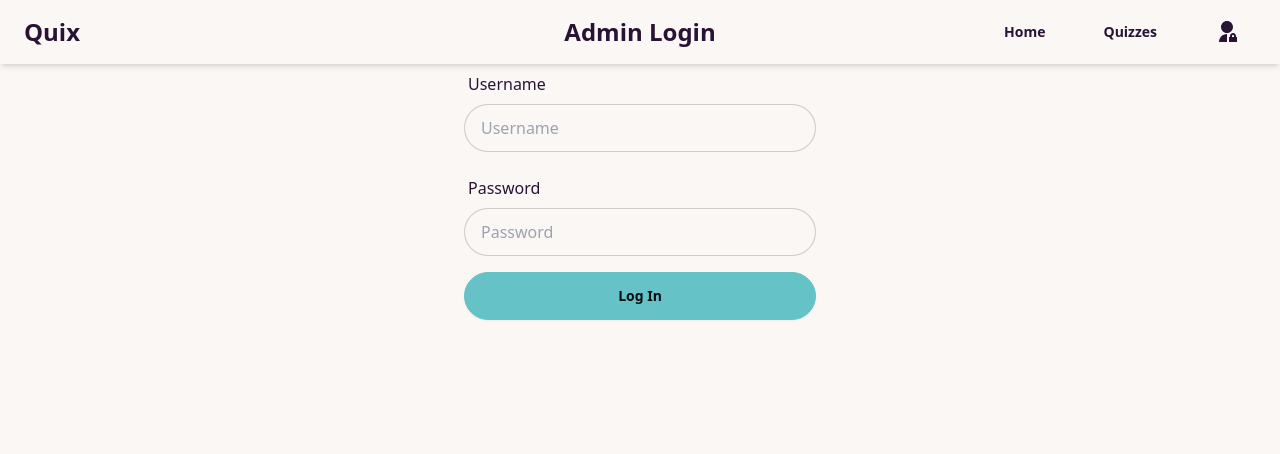
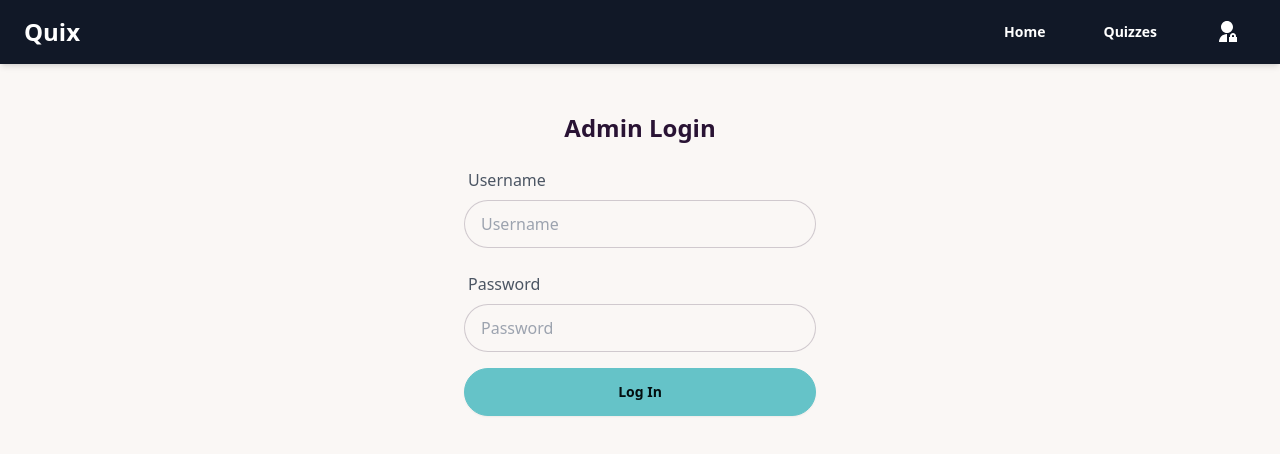
Before and after one commit to NoelPerland/quiz_project, a Next.js app: page /admin in a window 1280 px wide. Shown: the top 454 px of the page. Built offline with nearby package versions, Linux system fonts and the light colour scheme.

Commit message:
the  labels, inputs, and button feel more polished and interactive. Changed UI on the header (Navbar) to dark.

```diff
--- a/pages/Navbar.js
+++ b/pages/Navbar.js
@@ -2,18 +2,21 @@ import { RiAdminFill } from "react-icons/ri";
 
 export default function Navbar() {
   return (
-    <nav className="navbar  shadow-md fixed top-0 left-0 right-0 px-6">
+    <nav className="navbar bg-gray-900 text-white shadow-md fixed top-0 left-0 right-0 px-6">
       <div className="navbar-start">
         <h2 className="text-2xl font-bold">Quix</h2>
       </div>
       <div className="navbar-end space-x-6">
-        <a href="/" className="btn btn-ghost">
+        <a href="/" className="btn btn-ghost text-white hover:bg-gray-700">
           Home
         </a>
-        <a href="/quiz" className="btn btn-ghost">
+        <a href="/quiz" className="btn btn-ghost text-white hover:bg-gray-700">
           Quizzes
         </a>
-        <a href="/admin" className="btn btn-ghost flex items-center">
+        <a
+          href="/admin"
+          className="btn btn-ghost flex items-center text-white hover:bg-gray-700"
+        >
           <RiAdminFill className="w-6 h-6" />
         </a>
       </div>
--- a/pages/admin.js
+++ b/pages/admin.js
@@ -79,30 +79,36 @@ export default function AdminPage() {
 
   if (!loggedIn) {
     return (
-      <div className="mx-auto max-w-sm p-4">
+      <div className="mx-auto max-w-sm p-4 py-28">
         <h2 className="text-2xl font-bold mb-4 text-center">Admin Login</h2>
+
         <div className="form-control mb-4">
-          <label className="label">Username</label>
+          <label className="label text-gray-600 font-medium">Username</label>
           <input
             type="text"
             value={username}
             onChange={(e) => setUsername(e.target.value)}
-            className="input input-bordered"
+            className="input input-bordered focus:ring focus:ring-primary focus:outline-none transition duration-200"
             placeholder="Username"
           />
         </div>
+
         <div className="form-control mb-4">
-          <label className="label">Password</label>
+          <label className="label text-gray-600 font-medium">Password</label>
           <input
             type="password"
             value={password}
             onChange={(e) => setPassword(e.target.value)}
-            className="input input-bordered"
+            className="input input-bordered focus:ring focus:ring-primary focus:outline-none transition duration-200"
             placeholder="Password"
             onKeyDown={keyDown}
           />
         </div>
-        <button onClick={handleLogin} className="btn btn-primary w-full">
+
+        <button
+          onClick={handleLogin}
+          className="btn btn-primary w-full hover:scale-105 active:scale-95 transition duration-200"
+        >
           Log In
         </button>
       </div>
```
